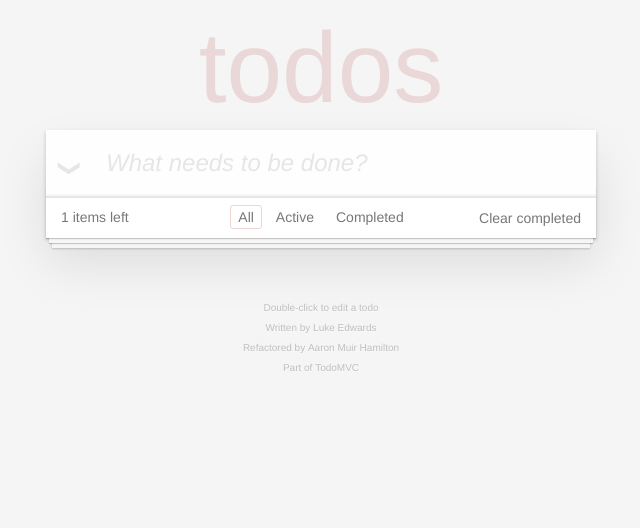
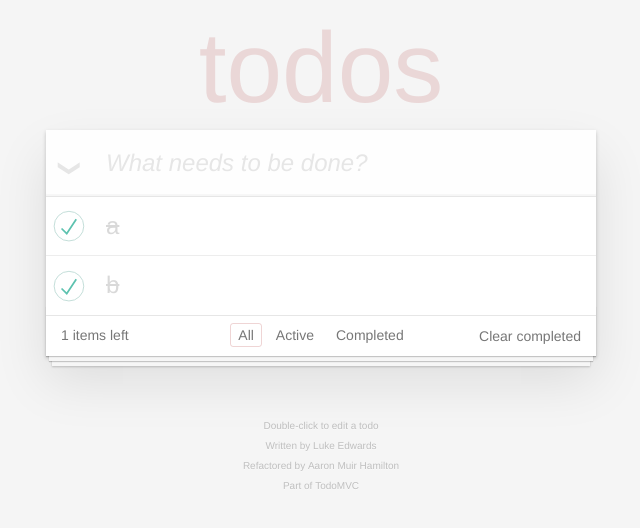
Before and after one commit to sej-dev/onboard_week6, a Vue app: page / in a window 1280 px wide. Shown: the top 528 px of the page, without its empty margins (319-959 px from the left). Built offline with nearby package versions, Linux system fonts and the light colour scheme.

Commit message:
Feat: todo 리스트 기능 추가

```diff
--- a/src/components/TodoList.vue
+++ b/src/components/TodoList.vue
@@ -1,32 +1,84 @@
 <template>
-    <section style="display:none" class="main">
-
-        <input id="toggle-all" class="toggle-all" type="checkbox">
-        <label for="toggle-all">Mark all as complete</label>
-        <ul class="todo-list"></ul>
-
-        <footer class="footer">
-            <span class="todo-count"></span>
-            <ul class="filters">
-                <li>
-                    <a href="#/" class="selected">All</a>
-                </li>
-                <li>
-                    <a href="#/active">Active</a>
-                </li>
-                <li>
-                    <a href="#/completed">Completed</a>
-                </li>
-            </ul>
-            <button class="clear-completed">Clear completed</button>
-        </footer>
-
-    </section>
+    <ul class="todo-list" v-show="hasTodos">
+        <li v-for="todo in todoFiltered"
+            :key="todo.id"
+            :class="{ completed: todo.status, editing: todoEdited.id === todo.id}">
+            <div class="view">
+                <input
+                    class="toggle"
+                    type="checkbox"
+                    v-model="todo.status">
+                <label @dblclick="setEditMode(todo.id)">{{ todo.content }}</label>
+                <button class="destroy" @click="deleteTodo(todo.id)"></button>
+            </div>
+            <base-input class="edit"
+                v-if="todoEdited.id === todo.id"
+                v-model="todoEdited.content"
+                v-on="$listeners"
+                @blur="updateTodoById"
+                @keyup.enter="updateTodoById" />
+        </li>
+    </ul>
 </template>
 
 <script>
+import LIST_FILTER from "@/constants/todo/listFilter";
+import BaseInput from './BaseInput.vue';
+
 export default {
-    name: 'TodoList'
+    components: { BaseInput },
+    name: 'TodoList',
+    data: function(){
+        return {
+            todoEdited: {
+                content: '',
+                id: null
+            }
+        }
+    },
+    computed: {
+        contentEdited: {
+            get(){
+                return this.$store.state.todo.content;
+            },
+            set(content){
+                this.$store.commit({
+                    type: 'todo/updateTodo',
+                    content
+                });
+            }
+        },
+        todoFiltered(){
+            const listFilter = this.$store.state.todo.listFilter;
+            switch (listFilter) {
+                case LIST_FILTER.ALL: return this.$store.state.todo.todos;
+                case LIST_FILTER.ACTIVE: return this.$store.getters['todo/activeTodos']();
+                case LIST_FILTER.COMPLETED: return this.$store.getters['todo/completedTodos']();
+                default: return [];
+            }
+        },
+        hasTodos(){
+            return this.$store.state.todo.todos.length > 0;
+        },
+    },
+    methods: {
+        deleteTodo(id){
+            this.$store.commit({
+                type: 'todo/deleteTodoById',
+                id
+            });
+        },
+        setEditMode(id){
+            this.todoEdited = this.$store.getters['todo/todoById'](id);
+        },
+        updateTodoById(){
+            this.$store.commit({
+                type: 'todo/updateTodoById',
+                content: this.todoEdited.content,
+                id: this.todoEdited.id
+            });
+        }
+    }
 }
 </script>
 
```
